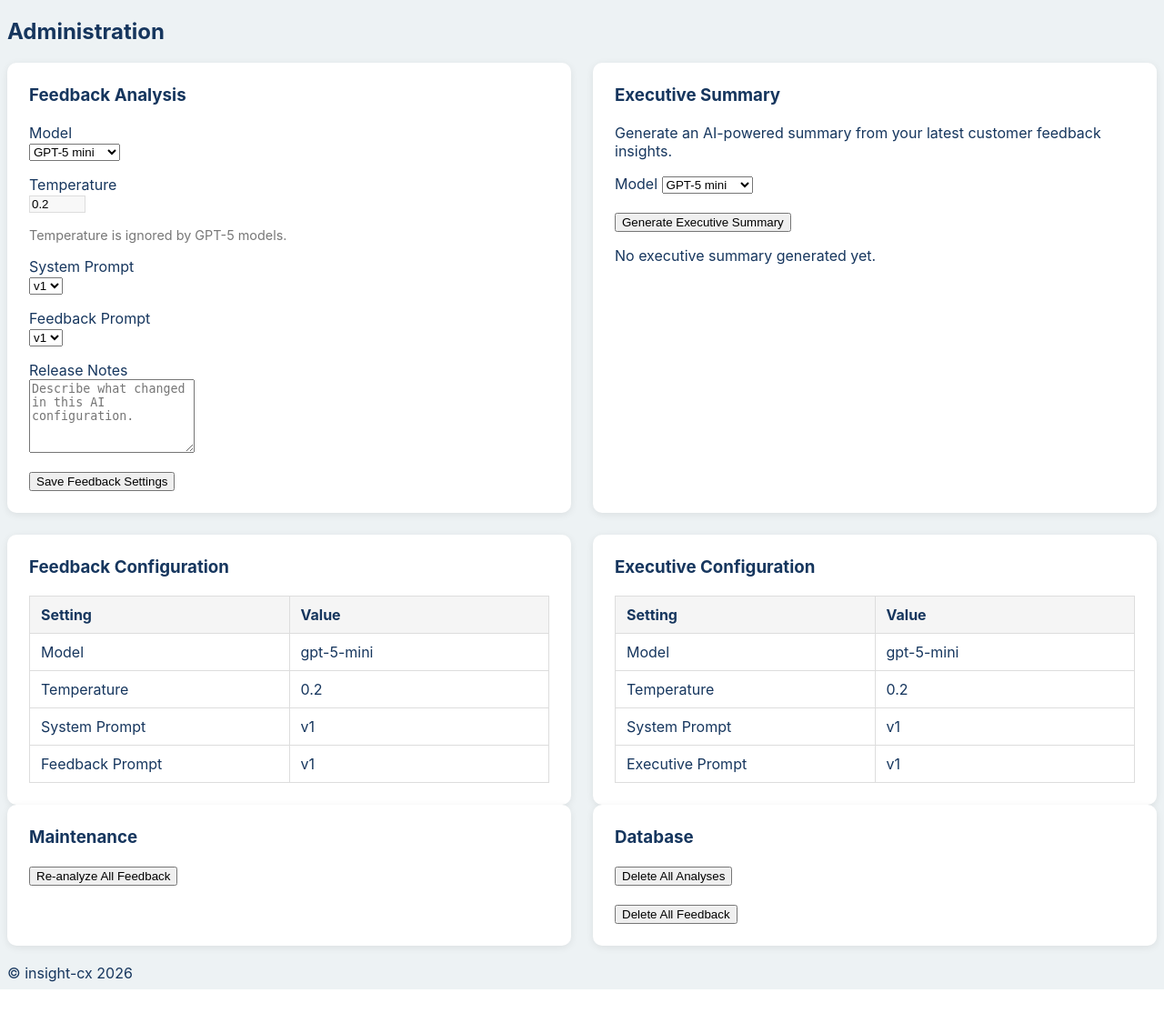
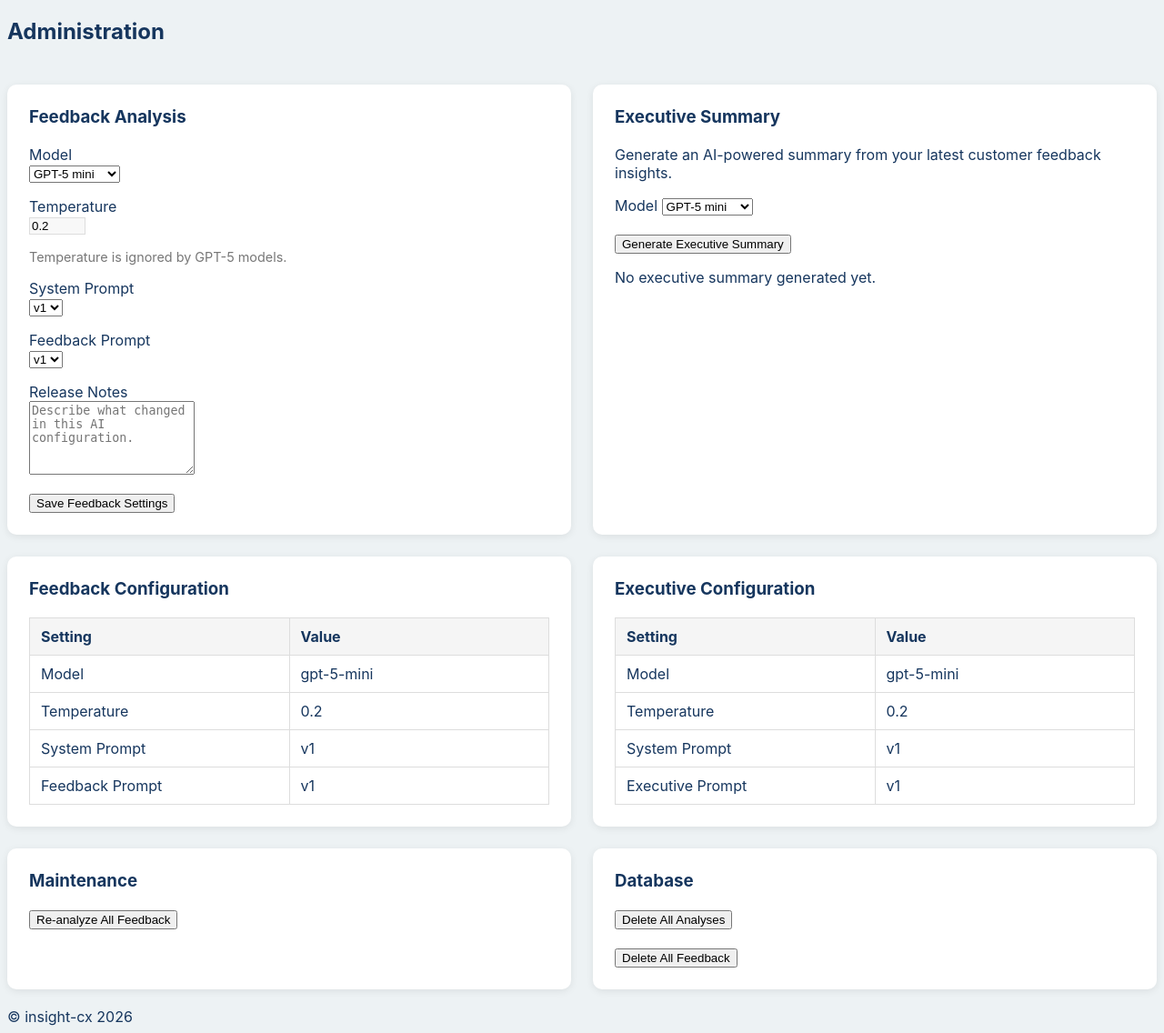
Before and after one commit to birgitt-thomsen/insight-cx, a Flask app: page /admin in a window 1280 px wide. Shown: the part 234-1370 px from the top of the page at 91% size. Before the commit the page ends 1322 px from the top, so only its background shows below. Run offline with Flask 3, Linux system fonts and the light colour scheme; data comes from the database, SQL or seed files in the repository; data that the repository does not hold is empty.

Commit message:
Updating style rule to fix gap inconsistency

```diff
--- a/static/style.css
+++ b/static/style.css
@@ -56,6 +56,7 @@ body {
 .panel,
 .admin-card {
     padding: 24px;
+    margin-top: 24px;
 }
 
 .admin-card h3 {
@@ -571,7 +572,7 @@ body {
 .admin-grid {
     display: grid;
     grid-template-columns: minmax(0, 1fr) minmax(0, 1fr);
-    gap: 24px;
+    column-gap: 24px;
 }
 
 .admin-card {
```
